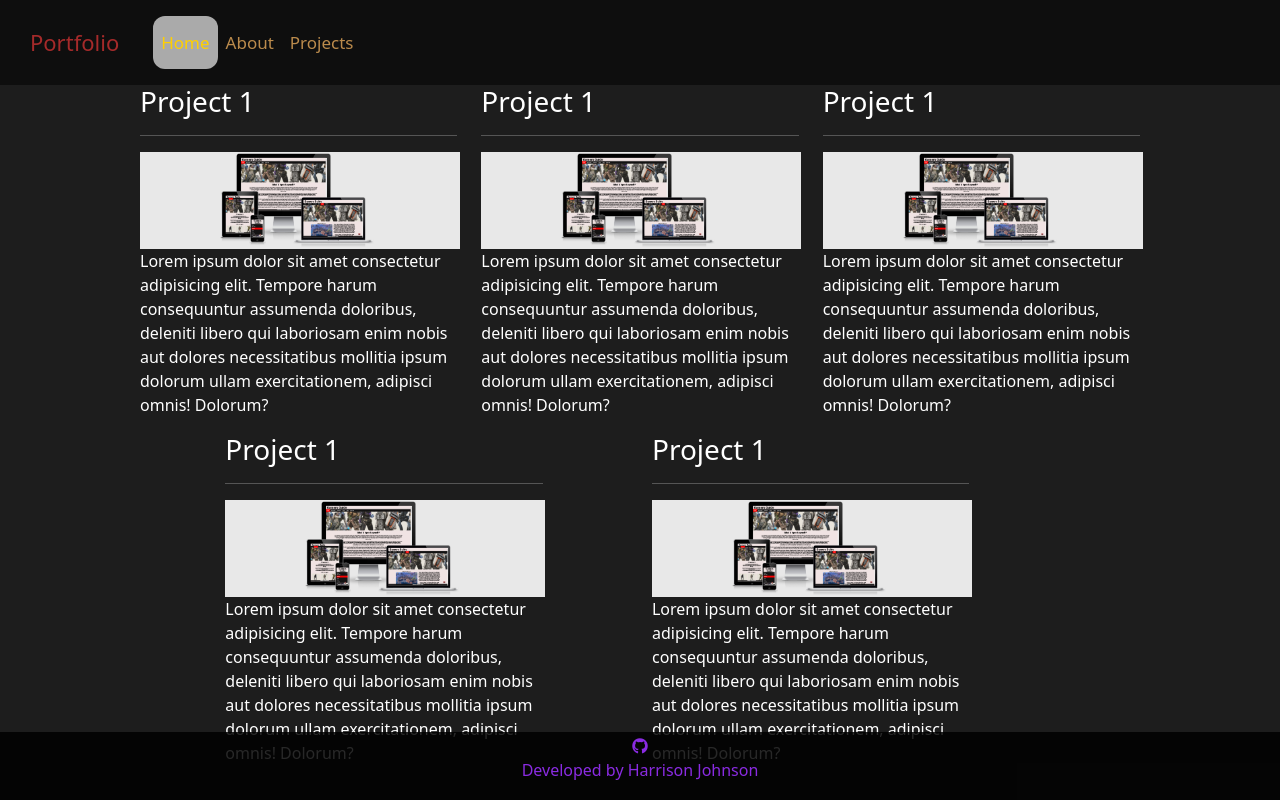
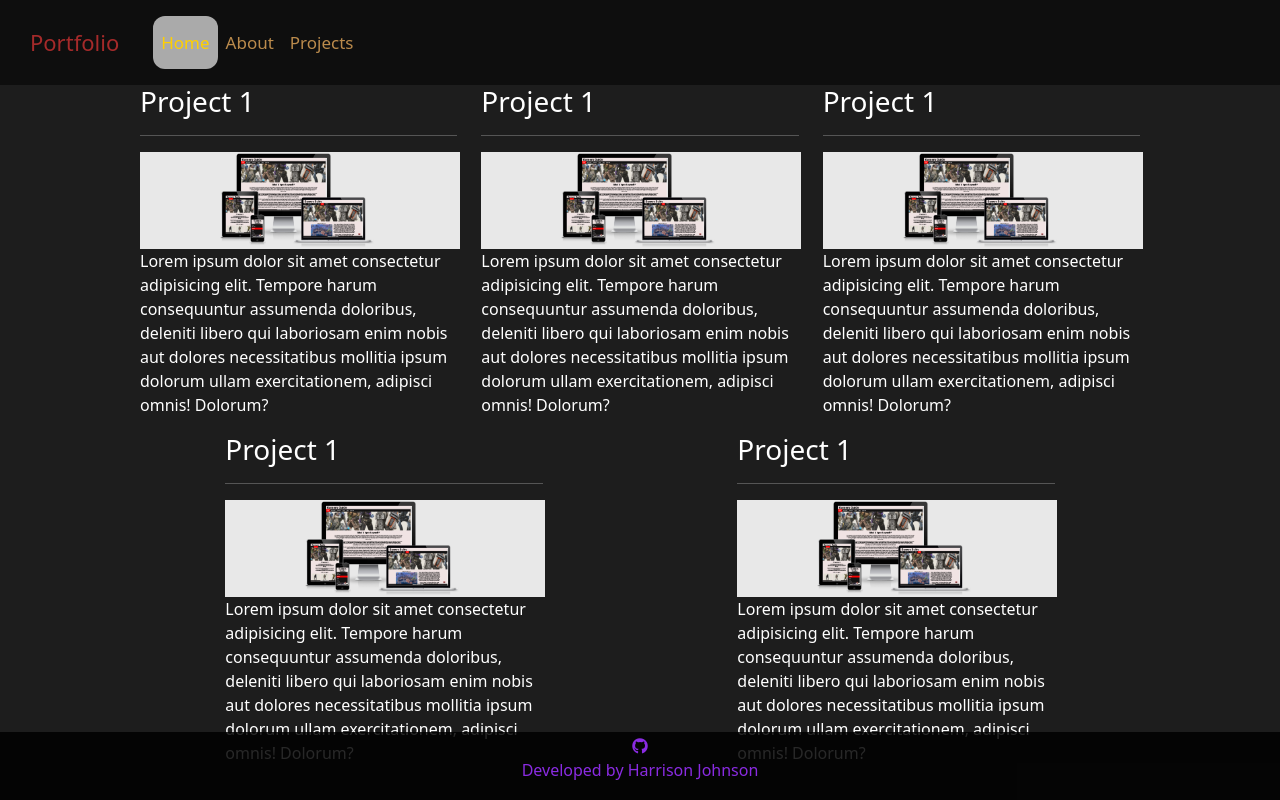
Before and after one commit to GitHub-Harrison/portfolio, a Django app: page /projects/ in a window 1280 px wide. Run offline with Django 3.2, Linux system fonts and the light colour scheme; some libraries are stand-ins or nearby versions.

Commit message:
Add comment for future stlying changes

```diff
--- a/projects/templates/projects/projects.html
+++ b/projects/templates/projects/projects.html
@@ -48,6 +48,7 @@
         </div>
     </div>
 
+    <!-- the space between the two projects seems a bit off -->
     <div class="row">
         <div class="col-4 offset-1">
             <h3>Project 1</h3>
@@ -59,7 +60,7 @@
                 exercitationem, adipisci omnis! Dolorum?
             </p>
         </div>
-        <div class="col-4 offset-1">
+        <div class="col-4 offset-2">
             <h3>Project 1</h3>
             <hr>
             <img src="/static/images/project1.png" alt="Project 1 screenshot">
```
